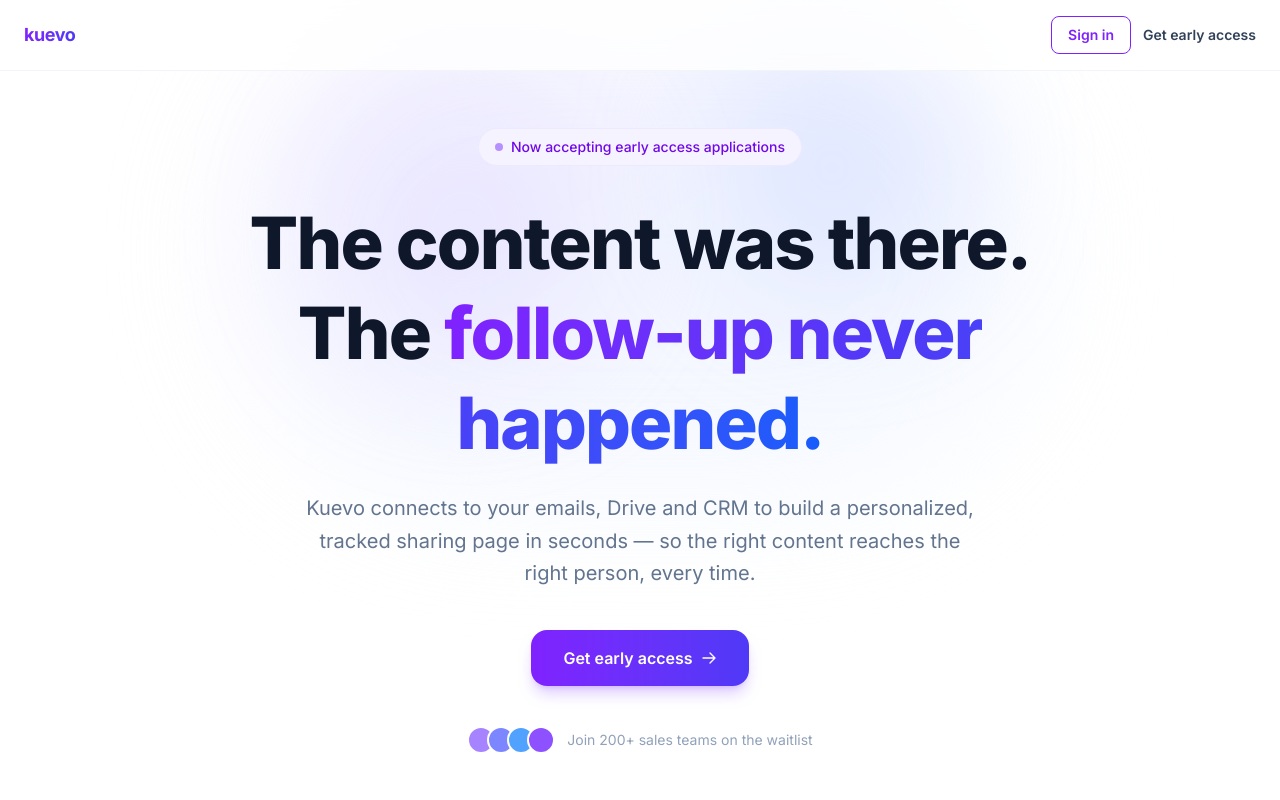
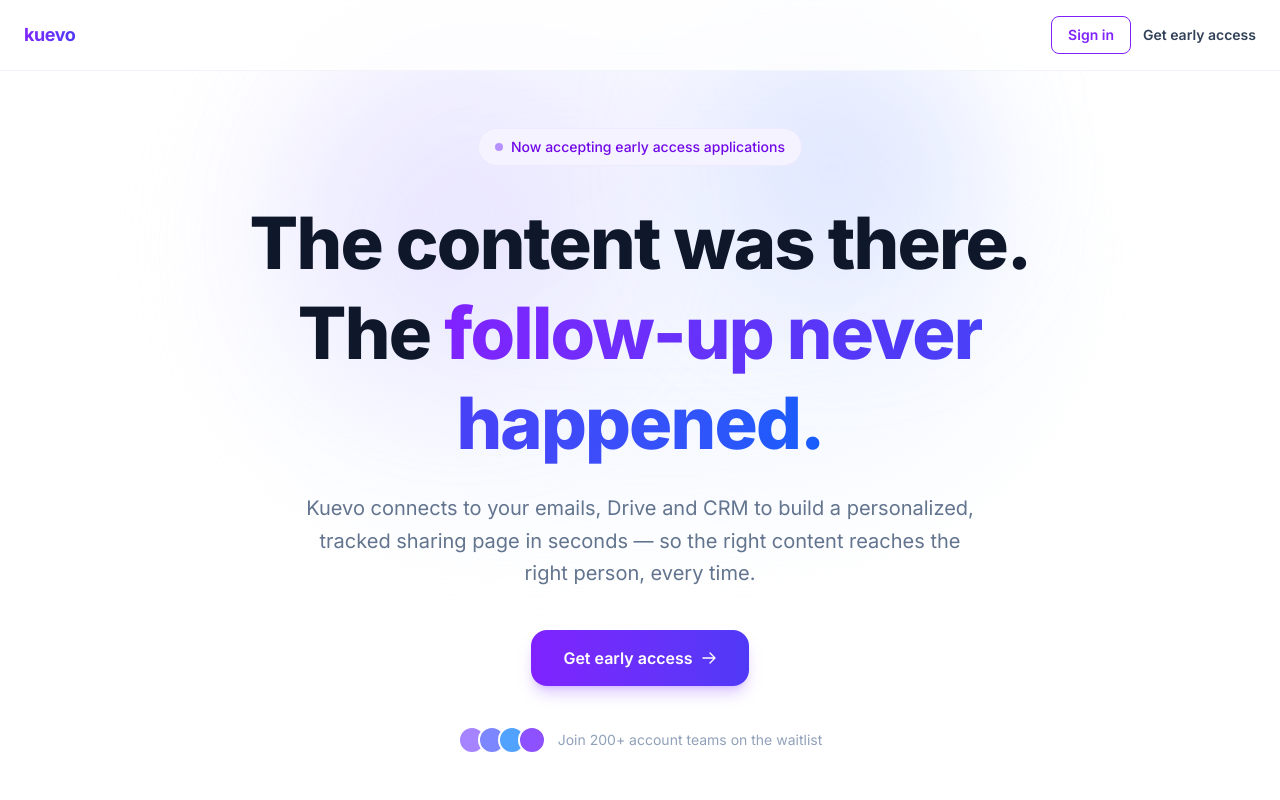
Before and after one commit to dams-lore/kuevo, a Next.js app: page / in a window 1280 px wide. Shown: the top 800 px of the page. Built offline with nearby package versions, Linux system fonts and the light colour scheme.

Commit message:
landing: replace 'sales teams' with 'account teams'

```diff
--- a/src/app/page.tsx
+++ b/src/app/page.tsx
@@ -295,7 +295,7 @@ export default function Home() {
                 <div key={i} className={`w-7 h-7 rounded-full border-2 border-white ${c}`} />
               ))}
             </div>
-            <span>Join 200+ sales teams on the waitlist</span>
+            <span>Join 200+ account teams on the waitlist</span>
           </div>
         </div>
       </section>
@@ -668,7 +668,7 @@ export default function Home() {
               your follow-up
             </h2>
             <p className="mt-4 text-lg text-slate-500">
-              We&apos;re onboarding sales teams in waves. Join the waitlist and we&apos;ll reach out soon.
+              We&apos;re onboarding account teams in waves. Join the waitlist and we&apos;ll reach out soon.
             </p>
           </div>
 
```
